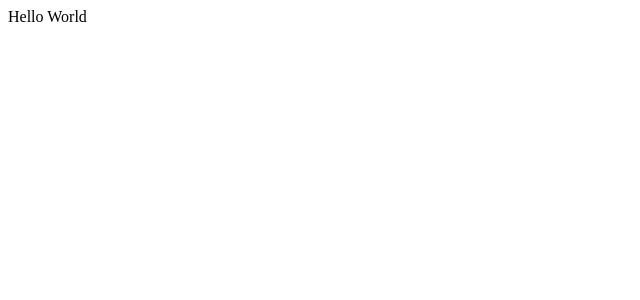
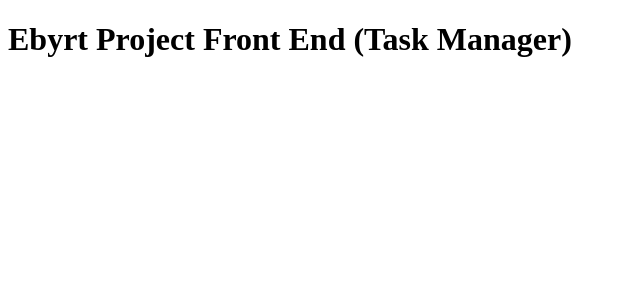
Before and after one commit to vinigofr/ebyrt-project, a React (Create React App) app in the folder ebyrt-project-front-end/: page / in a window 1280 px wide. Shown: the top 300 px of the page, without its empty margins (0-640 px from the left). Built offline with nearby package versions, Linux system fonts and the light colour scheme.

Commit message:
Add Header.jsx and Header.css

```diff
--- /dev/null
+++ b/ebyrt-project-front-end/src/Components/Header.jsx
@@ -0,0 +1,11 @@
+import React from 'react';
+
+function Header() {
+  return (
+    <header>
+      <h1>Ebyrt Project Front End (Task Manager)</h1>
+    </header>
+  );
+}
+
+export default Header;
--- a/ebyrt-project-front-end/src/Pages/Main.jsx
+++ b/ebyrt-project-front-end/src/Pages/Main.jsx
@@ -1,9 +1,11 @@
 import React from 'react';
+
+import Header from '../Components/Header';
 
 function Main() {
   return (
     <div>
-      Hello World
+      <Header />
     </div>
   );
 }
```
Also changed, not shown: ebyrt-project-front-end/src/Styles/Header.css (added).
